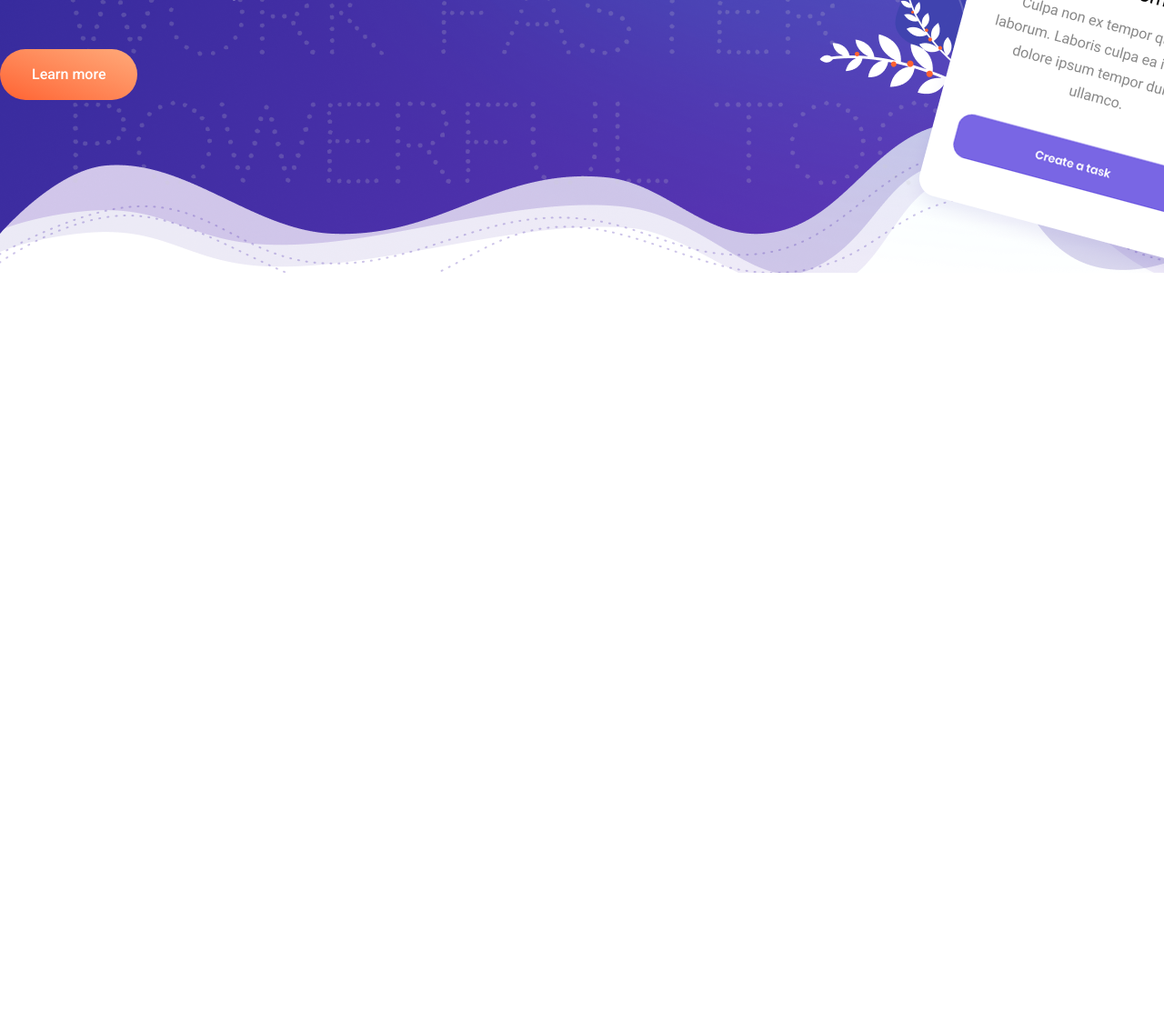
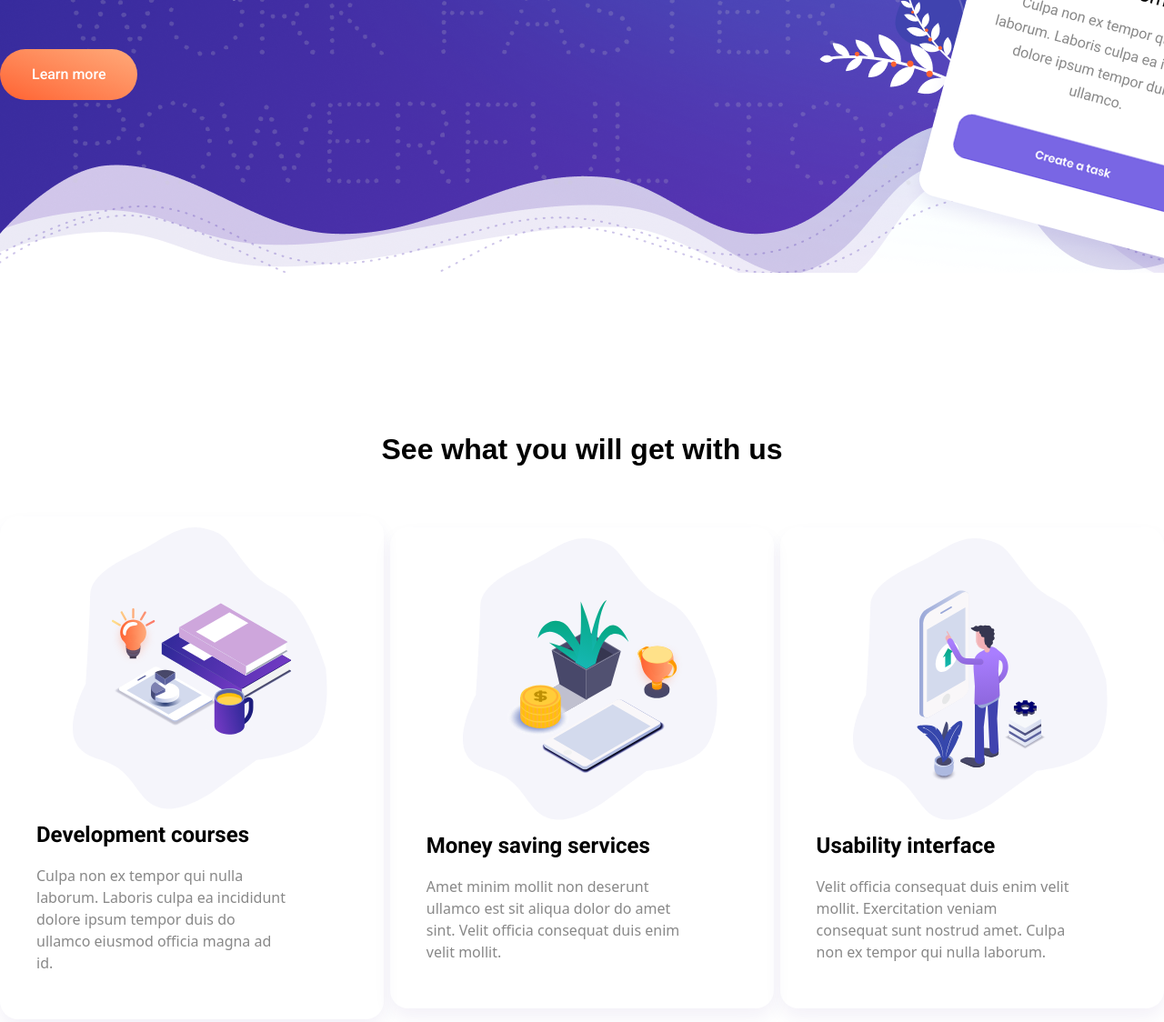
Before and after one commit to abdunnoorfaheem/upland, a website: page index.html in a window 1280 px wide. Shown: the part 573-1697 px from the top of the page at 91% size. Before the commit the page ends 873 px from the top, so only its background shows below. Drawn offline with Linux system fonts and the light colour scheme; a web font is replaced by a local one.

Commit message:
services section added

```diff
--- a/index.html
+++ b/index.html
@@ -45,9 +45,48 @@
         </div>
       </section>
 
+
       </div>
     </header>
-    <main></main>
+    <main>
+        <section>
+            <div class="container m-auto">
+                <div class="py-5">
+                    <h3 class="text-center pt-[150px] pb-[50px] font-darkerGrotesque font-bold text-[32px]">See what you will get with us</h3>
+                    <div class="md:flex justify-between items-center">
+                        <div class="md:w-[33%] shadow-[0_10px_20px_rgba(47,21,135,0.06)] rounded-[20px] ">
+                          <div class="w-[360px] pl-20 pt-3">
+                            <img src="img/cardOne.svg" alt="cardOne.svg" class="w-[293px]">
+                          </div>
+                          <div class="pl-[40px] pt-[10px]">
+                            <h4 class="font-roboto font-bold text-[24px] pb-[15px]">Development courses</h4>
+                            <p class="md:w-[280px] text-[#888888] pb-[50px]">Culpa non ex tempor qui nulla laborum. Laboris culpa ea incididunt dolore ipsum tempor duis do ullamco eiusmod officia magna ad id.</p>
+                          </div>
+                        </div>
+                        <div class="md:w-[33%] shadow-[0_10px_20px_rgba(47,21,135,0.06)] rounded-[20px]">
+                          <div class="w-[360px] pl-20 pt-3">
+                            <img src="img/cardTwo.svg" alt="cardTwo.svg" class="w-[293px]">
+                          </div>
+                          <div class="pl-[40px] pt-[10px]">
+                            <h4 class="font-roboto font-bold text-[24px] pb-[15px]">Money saving services</h4>
+                            <p class="md:w-[280px] text-[#888888] pb-[50px]">Amet minim mollit non deserunt ullamco est sit aliqua dolor do amet sint. Velit officia consequat duis enim velit mollit.</p>
+                          </div>
+                        </div>
+                        <div class="md:w-[33%] shadow-[0_10px_20px_rgba(47,21,135,0.06)] rounded-[20px]">
+                          <div class="w-[360px] pl-20 pt-3">
+                            <img src="img/cardThree.svg" alt="cardThree.svg" class="w-[293px]">
+                          </div>
+                          <div class="pl-[40px] pt-[10px]">
+                            <h4 class="font-roboto font-bold text-[24px] pb-[15px]">Usability interface</h4>
+                            <p class="md:w-[280px] text-[#888888] pb-[50px]">Velit officia consequat duis enim velit mollit. Exercitation veniam consequat sunt nostrud amet. Culpa non ex tempor qui nulla laborum.</p>
+                          </div>
+                        </div>
+
+                    </div>
+                </div>
+            </div>
+        </section>
+    </main>
     <footer></footer>
 </body>
 </html>
```
Also changed, not shown: img/cardOne.svg (added), img/cardThree.svg (added), img/cardTwo.svg (added), src/output.css.
